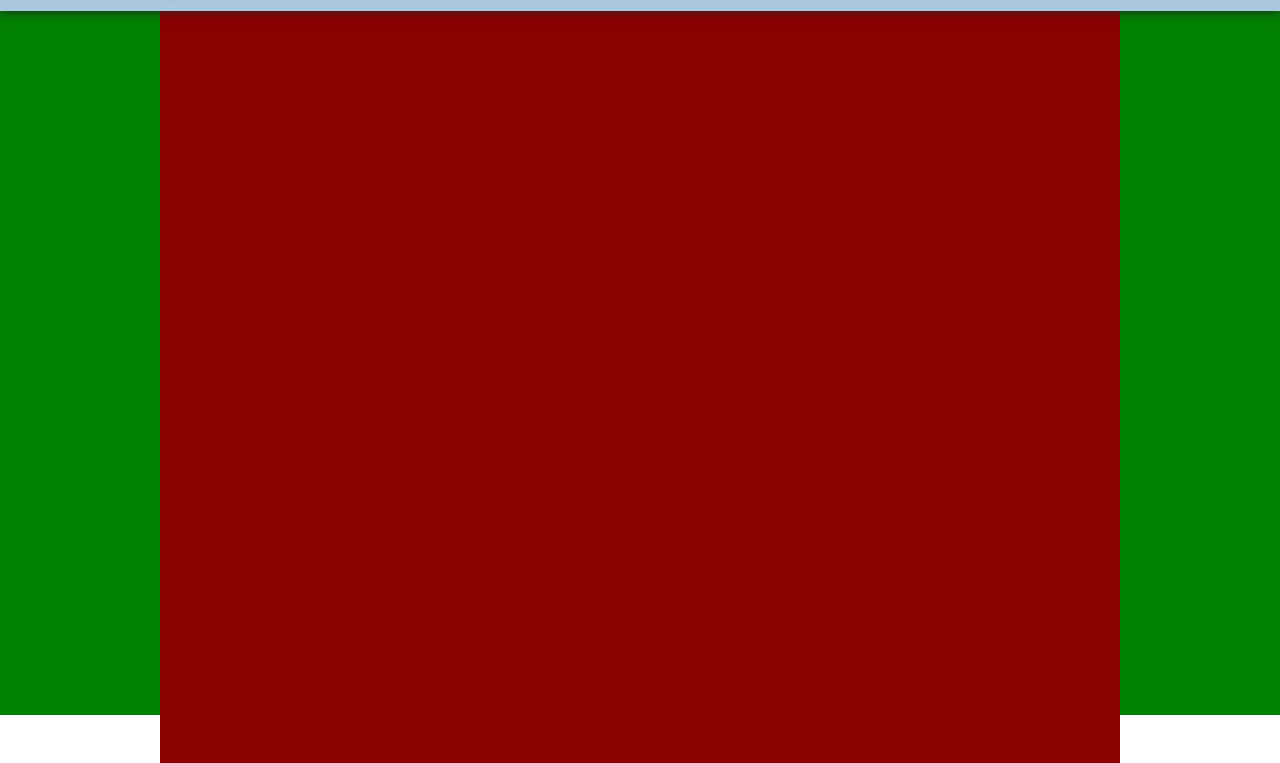
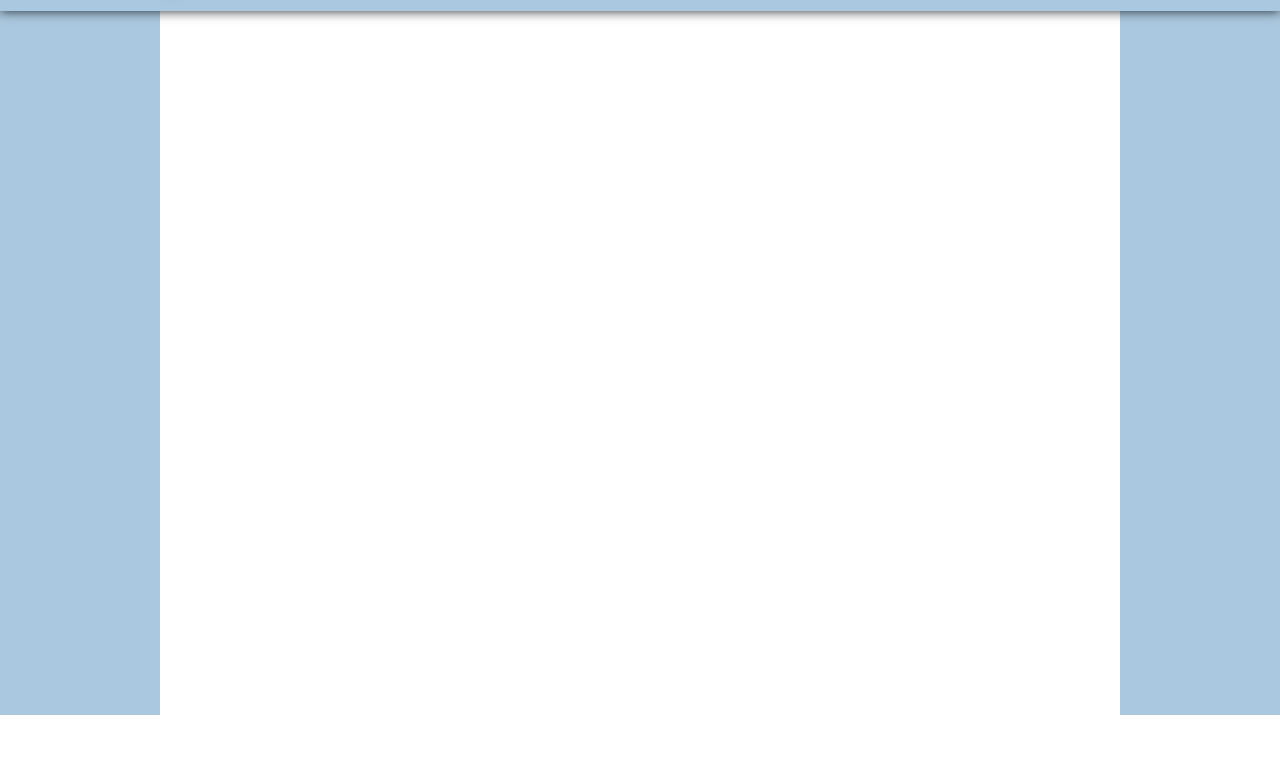
Before and after one commit to Drewwulf/schoolWeb, a plain HTML site: page chageTest.html in a window 1280 px wide. Shown: the part 85-848 px from the top of the page. Drawn offline with nearby package versions, Linux system fonts and the light colour scheme.

Commit message:
back color

```diff
--- a/chageTest.css
+++ b/chageTest.css
@@ -25,11 +25,11 @@
     height: 88vh;
     display: flex;
     align-items: center;
-    background-color: green;
+    background-color: #aac8df;
 }
 
 .osnova {
-    background-color: darkred;
+    background-color: white;
     height: 50rem;
     width: 60rem;
     margin: 0 auto;
```
